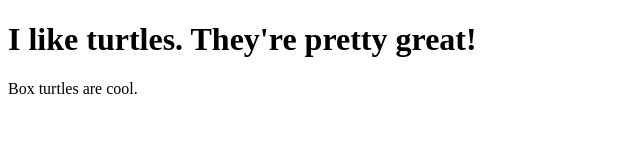
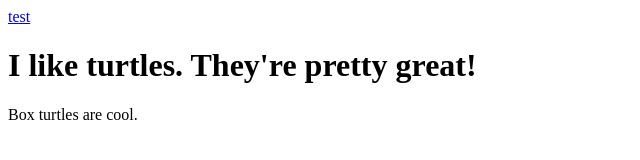
Before and after one commit to casturgi/ucla-example, a plain HTML site: page index.html in a window 1280 px wide. Shown: the whole page, without its empty margins (0-640 px from the left). Drawn offline with Linux system fonts and the light colour scheme.

Commit message:
feature | Header link

```diff
--- a/index.html
+++ b/index.html
@@ -7,6 +7,8 @@
   <title>Document</title>
 </head>
 <body>
+  <header><a href="https://google.com">test</a></header>
+
   <h1>I like turtles. They're pretty great!</h1>
   <p>Box turtles are cool.</p>
 </body>
```
